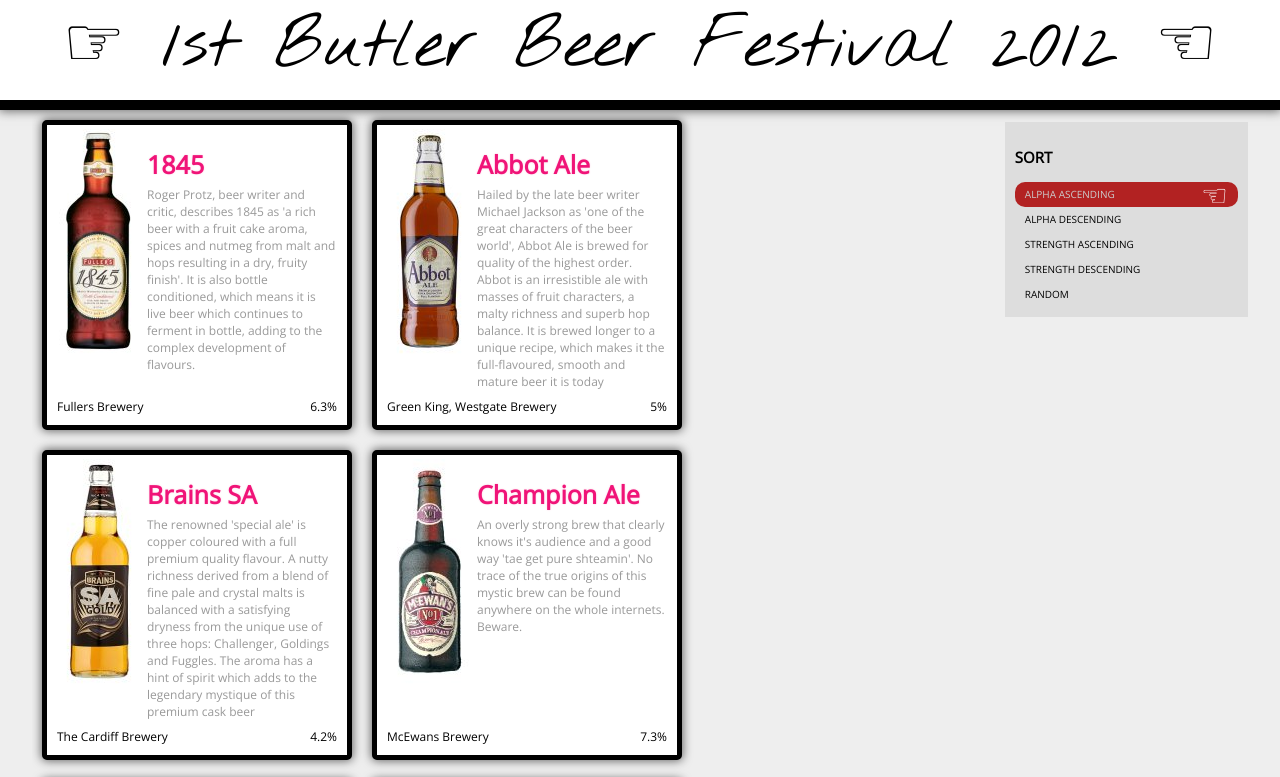
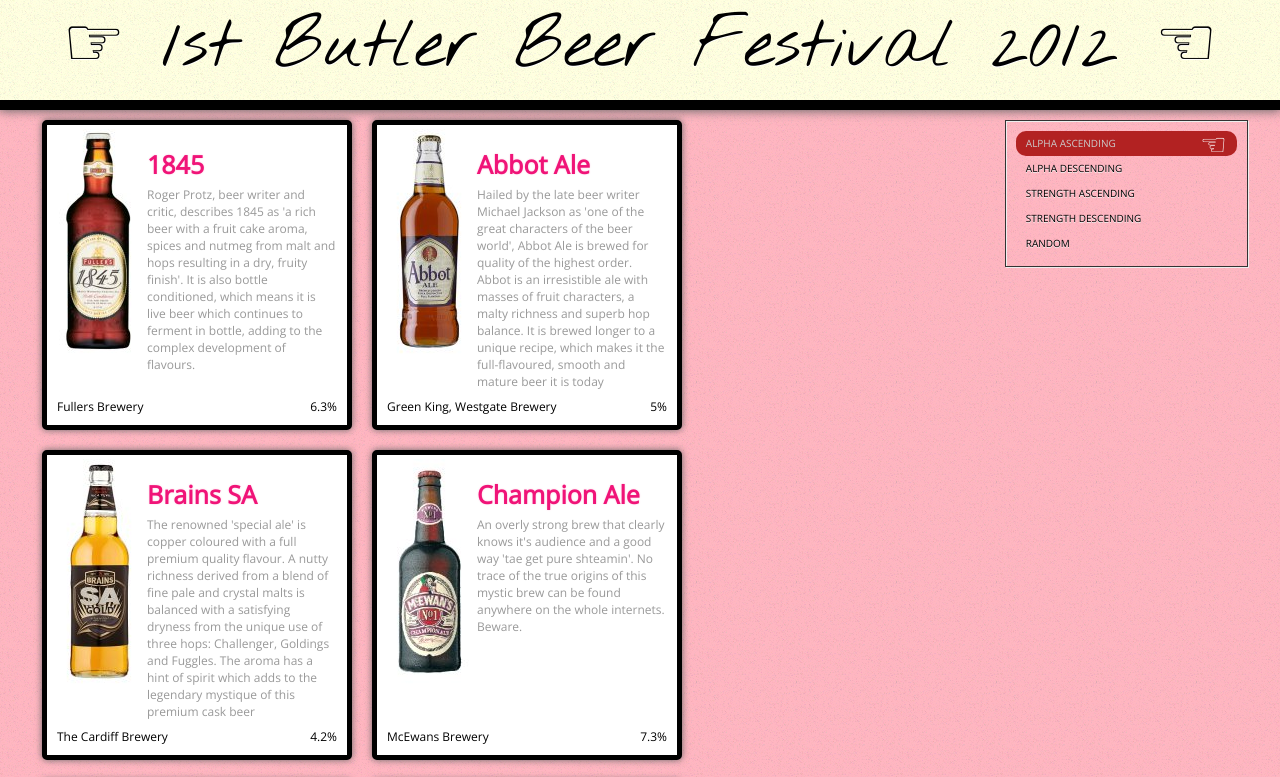
Before and after one commit to swervo/butlerBeerFest, a plain HTML site: page index.html in a window 1280 px wide. Both pictures are taken after a click on the item "ALPHA ASCENDING". Shown: the top 777 px of the page. Drawn offline with nearby package versions, Linux system fonts and the light colour scheme.

Commit message:
styling added

```diff
--- a/index.html
+++ b/index.html
@@ -14,10 +14,9 @@
         <div id="mainContent" class="mainContent">
             <div id="beerEngine" class="view">
                 <nav>
-                <h2></h2>
                     <ul>
                         <li class="order">
-                            <h2 class="groupName">Sort</h2>
+                            <!-- <h2 class="groupName">Sort</h2> -->
                             <ul id="sortBy">
                                 <li data-option-value="name" data-ascending="true" class="selected">Alpha ascending</li>
                                 <li data-option-value="name" data-ascending="false">Alpha descending</li>
--- a/scripts/main.js
+++ b/scripts/main.js
@@ -2,7 +2,7 @@
     var utils;
     var beerTiles = [];
     var DEBUG = true;
-    var $mainContainer, $sortLinks;
+    var $mainContainer, $choiceDialog, $sortLinks;
 
     utils = ({
         randomiseArray: function(anArray) {
@@ -22,7 +22,7 @@
             return function() {
                 primeIndex += 1;
                 return (primeArray[primeIndex]);
-            }
+            };
         },
 
         randomRange: function(aMin, aMax) {
@@ -38,7 +38,7 @@
     }).init();
 
 
-    function init(args) {
+    function init() {
         $mainContainer = $("#mainContainer");
         $choiceDialog = $("#choiceDialog");
 
@@ -75,7 +75,7 @@
         });
     }
 
-    function sortLayout(e) {
+    function sortLayout() {
         var $this = $(this);
         var nodeData = $this.data();
         var animName = "oscillate";
@@ -89,8 +89,8 @@
             });
             $this.addClass("selected");
         }
-        if (nodeData.optionValue == "random") {
-            beerTiles.forEach(function(tile, idx){
+        if (nodeData.optionValue === "random") {
+            beerTiles.forEach(function(tile){
                 var extantTransform = tile.css("webkitTransform");
                 tile.addClass("wobble");
                 lastSheet.insertRule("@-webkit-keyframes " + animName + " { 0% { -webkit-transform: " + extantTransform + ";} 33% { -webkit-transform: " + extantTransform + "rotateZ(3deg);} 66% { -webkit-transform: " + extantTransform + "rotateZ(-3deg);} 100% { -webkit-transform: " + extantTransform + "; } }", lastSheet.cssRules.length);
@@ -113,7 +113,7 @@
         beerTiles.forEach(function(tile, idx){
             tile.css("webkitAnimationName", "none");
             tile.removeClass("wobble");
-            if (idx == chosenAle) {
+            if (idx === chosenAle) {
                 chosenTile = tile.addClass("chosen");
             }
         });
@@ -126,6 +126,7 @@
     }
 
     function initialiseLayout() {
+        print("init");
         $mainContainer.isotope({
             itemSelector: ".beerTile",
             layoutMode: "fitRows",
@@ -135,7 +136,7 @@
                 },
                 strength: function($elem) {
                     return parseFloat($elem.find('.strength').text());
-                },
+                }
             }
         });
     }
@@ -154,11 +155,11 @@
             init();
         },
 
-        reset: function(args) {
+        reset: function() {
 
         }
-    }
-})()
+    };
+})();
 
 
 
--- a/styles/style.css
+++ b/styles/style.css
@@ -18,7 +18,8 @@
 }
 
 body {
-    background: #EEE;
+/*    background: #EEE url("assets/farmer.png");*/
+    background: #FFB6C1 url("assets/100-90-4.png");
     color: #000;
 }
 
@@ -31,10 +32,11 @@
 header {
     height: 10rem;
     border-bottom: 1rem solid black;
-    background-color: white;
+    background: #FFFFE0 url("assets/100-90-4.png");
     box-shadow: 0 0 10px 1px #666;
     font: 7rem 'Nothing You Could Do', cursive;
     text-align: center;
+    text-shadow: 0 1px 0 #FFF;
 }
 
 .mainContent {
@@ -61,23 +63,27 @@
 }
 
 nav > ul {
-    background-color: #DDD;
     padding: 1rem;
+    border: 1px solid #333;
+    box-shadow: 1px 1px 0 #EEE, inset 1px 1px 0 #EEE;
 }
 
 nav ul ul li {
     -webkit-transition: background-color 0.3s linear;
     padding-left: 1rem;
     border-radius: 1rem;
+    text-shadow: 0 1px 0 #EEE;
 }
 
 nav ul ul li:hover {
     background-color: #BBB;
+
 }
 
 nav ul ul li.selected {
     background-color: firebrick;
     color: #CCC;
+    text-shadow: none;
 }
 
 nav ul ul li.selected:after {
@@ -99,7 +105,7 @@
     background-color: white;
     background-repeat: no-repeat;
     background-position: -80% 5%;
-    box-shadow: 0 0 10px 1px #666;
+    box-shadow: 0 0 7px 0 #666;
     font-size: 1.2rem;
     border-radius: 5px;
 }
@@ -138,4 +144,5 @@
     display: none;
     font-family: 'Luckiest Guy', cursive;
     font-size: 5rem;
+    text-shadow: 0 1px 0px #FFF;
 }
```
Also changed, not shown: assets/oldTom.png, styles/assets/100-90-4.png (added), styles/assets/farmer.png (added).
